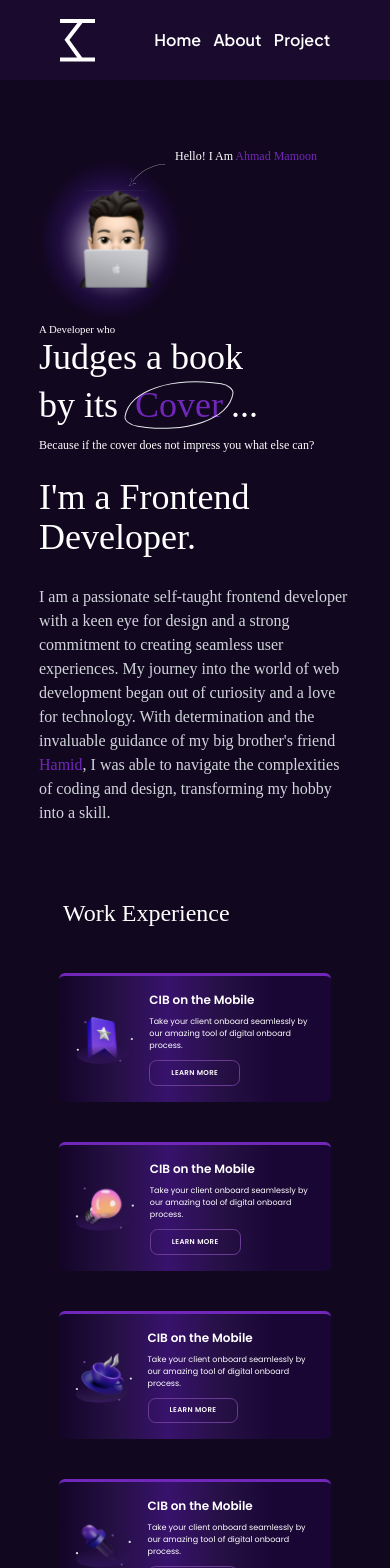
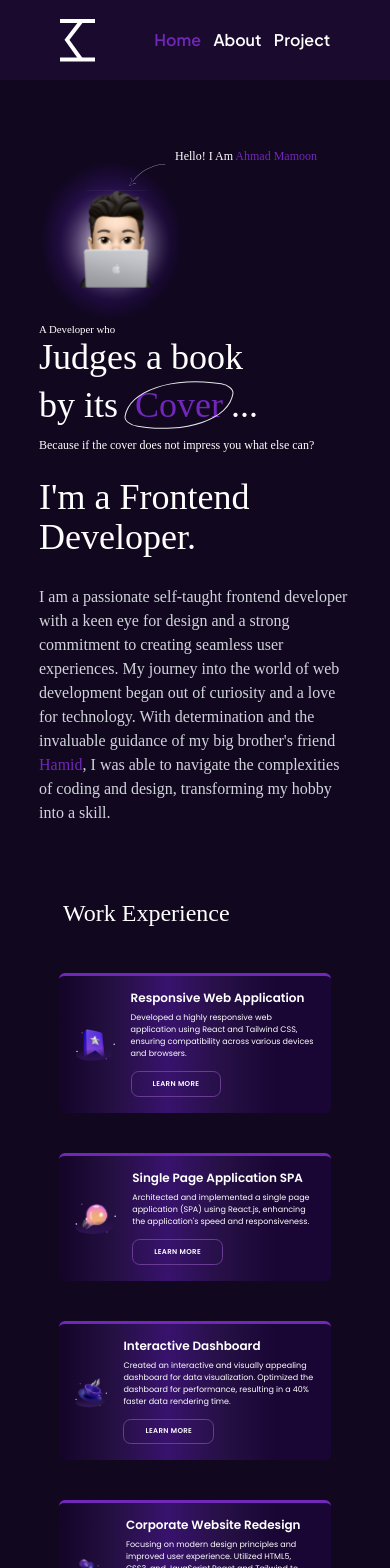
Before and after one commit to Ahmad-code077/Portfolio, a React (Vite) app: page / in a window 390 px wide. Shown: the top 1568 px of the page. Built offline with nearby package versions, Linux system fonts and the light colour scheme; a web font is replaced by a local one.

Commit message:
Some more changes

```diff
--- a/src/Components/Footer.jsx
+++ b/src/Components/Footer.jsx
@@ -47,11 +47,11 @@ const Footer = () => {
         </ul>
         <div className='flex items-center justify-center flex-col gap-2'>
           <h1 className='text-xl tracking-widest'>Reach me out</h1>
-          <div className='flex items-center justify-center gap-5 text-2xl text-[#9858D3]'>
+          <div className='flex items-center justify-center gap-5 text-2xl text-white '>
             <div
               data-tip={toolTip}
               onClick={handleCopy}
-              className={`${isHovered ? 'tooltip' : ''}`}
+              className={`${isHovered ? 'tooltip' : ''} hover:text-[#9858D3]`}
               onMouseEnter={() => setIsHovered(true)}
               onMouseLeave={() => setIsHovered(false)}
             >
@@ -62,7 +62,9 @@ const Footer = () => {
               return (
                 <div
                   key={id}
-                  className={`${isHovered ? 'tooltip' : ''}`}
+                  className={`${
+                    isHovered ? 'tooltip' : ''
+                  } hover:text-[#9858D3]`}
                   data-tip={tip}
                   onMouseEnter={() => setIsHovered(true)}
                   onMouseLeave={() => setIsHovered(false)}
--- a/src/Components/Navbar.jsx
+++ b/src/Components/Navbar.jsx
@@ -1,4 +1,4 @@
-import { Link } from 'react-router-dom';
+import { Link, Route, NavLink } from 'react-router-dom';
 import logo from '../assets/logo/Logo.svg';
 import about from '../Path/About';
 const Navbar = () => {
@@ -11,14 +11,22 @@ const Navbar = () => {
           </div>
         </Link>
         <ul className='flex justify-between text-white w-44 sm:w-72 '>
-          <li className='text-base font-semibold hover:text-[#7127BA] sm:text-xl '>
-            <Link to={'/'}>Home</Link>
+          <li
+            className={` text-base font-semibold hover:text-[#7127BA] sm:text-xl `}
+          >
+            <NavLink exact={'true'} to={'/'} className='active-link'>
+              Home
+            </NavLink>
           </li>
           <li className='text-base font-semibold hover:text-[#7127BA] sm:text-xl '>
-            <Link to={'/about'}>About</Link>
+            <NavLink to={'/about'} className='active-link'>
+              About
+            </NavLink>
           </li>
           <li className='text-base font-semibold hover:text-[#7127BA] sm:text-xl '>
-            <Link to={'/project'}>Project</Link>
+            <NavLink to={'/project'} className='active-link'>
+              Project
+            </NavLink>
           </li>
         </ul>
       </nav>
--- a/src/Components/WorkExp.jsx
+++ b/src/Components/WorkExp.jsx
@@ -1,6 +1,7 @@
 import data from '../data';
 import gradient from '../assets/hero_images/Gradient.svg';
 const WorkExp = () => {
+  console.log(data);
   return (
     <section className='max-w-[80vw]  mx-auto mt-12'>
       <h2 className='text-2xl p-6'>Work Experience</h2>
@@ -13,7 +14,7 @@ const WorkExp = () => {
 
         <div className='flex flex-wrap font-poppins'>
           {data.map((item) => {
-            const { heading, para, id, image } = item;
+            const { heading, para, id, image, url } = item;
             return (
               <div key={id} className='w-full md:w-1/2 p-2'>
                 <article className='border-t-[3px] border-[#7127BA] bg-customGradient max-h-48 flex items-center justify-center m-3 p-4 rounded-md hover:scale-105 duration-100 ease-in-out'>
@@ -25,12 +26,17 @@ const WorkExp = () => {
                     />
                   </div>
                   <div className='text-start flex flex-col gap-2'>
-                    <h4 className='text-xs font-semibold sm:text-2xl md:text-[1.12rem] xl:text-3xl'>
+                    <h4 className='text-xs font-semibold sm:text-xl md:text-base xl:text-2xl leading-3 '>
                       {heading}
                     </h4>
-                    <p className='text-[8px]'>{para}</p>
+                    <div>
+                      <p className='text-[8px] inline-block'>{para[0]}</p>
+                      <p className='text-[8px] hidden  lg:block '>{para[1]}</p>
+                    </div>
                     <div className='cursor-pointer relative link  ease-in-out duration-500 w-[67.49px] capitalize'>
-                      <a className='z-10'>Learn More</a>
+                      <a className='z-10 p-5' href={url} target='_'>
+                        Learn More
+                      </a>
                     </div>
                   </div>
                 </article>
--- a/src/Path/Analytics.jsx
+++ b/src/Path/Analytics.jsx
@@ -3,7 +3,7 @@ const Analytics = () => {
     <main className='max-w-[90vw] sm:max-w-[80vw] lg:max-w-[70vw]  mx-auto mt-24'>
       <section className='flex flex-col gap-6 '>
         <div className='flex items-start justify-start flex-col gap-2'>
-          <h1 className='text-3xl font-bold tracking-tight md:text-5xl'>
+          <h1 className='text-3xl font-bold tracking-tight md:text-5xl '>
             Analytics
           </h1>
           <p className='text-gray-300 leading-7'>
--- a/src/Path/NoPage.jsx
+++ b/src/Path/NoPage.jsx
@@ -2,7 +2,7 @@ import { FaLightbulb } from 'react-icons/fa';
 const NoPage = () => {
   return (
     <section className=''>
-      <div className='flex items-center justify-center my-28 flex-col font-poppins gap-4'>
+      <div className='flex items-center justify-center my-48 flex-col font-poppins gap-4'>
         <FaLightbulb className='text-7xl animate-pulse text-yellow-300' />
         <h1 className='text-3xl md:text-5xl tracking-wide font-bold'>
           404 Not found
--- a/src/data.jsx
+++ b/src/data.jsx
@@ -35,31 +35,43 @@ import { Link } from 'react-router-dom';
 export default [
   {
     id: 1,
-    heading: 'CIB on the Mobile		',
-    para: `Take your client onboard seamlessly by our amazing
-tool of digital onboard process.`,
+    heading: 'Responsive Web Application ',
+    para: [
+      `Developed a highly responsive web application using React and Tailwind CSS, ensuring compatibility across various devices and browsers. `,
+      ` Improved page load time by 30% through efficient coding practices and optimization techniques. Collaborated with backend developers to integrate RESTful APIs seamlessly.`,
+    ],
     image: firstImg,
+    url: 'https://www.w3schools.com/css/css_rwd_intro.asp',
   },
   {
     id: 2,
-    heading: 'CIB on the Mobile		',
-    para: `Take your client onboard seamlessly by our amazing
-tool of digital onboard process.`,
+    heading: 'Single Page Application SPA',
+    para: [
+      `Architected and implemented a single page application (SPA) using React.js, enhancing the application's speed and responsiveness.`,
+      ` Integrated state management with Redux to handle complex user interactions and data flow. Coordinated with UX designers to ensure a seamless user experience.`,
+    ],
     image: secondImg,
+    url: 'https://medium.com/@diegogauna.developer/creating-a-single-page-app-spa-in-react-using-react-router-db37b89b3f73',
   },
   {
     id: 3,
-    heading: 'CIB on the Mobile		',
-    para: `Take your client onboard seamlessly by our amazing
-tool of digital onboard process.`,
+    heading: 'Interactive Dashboard ',
+    para: [
+      `Created an interactive and visually appealing dashboard for data visualization. Optimized the dashboard for performance, resulting in a 40% faster data rendering time.`,
+      `Ensured the application was accessible and user-friendly, receiving positive feedback from stakeholders.`,
+    ],
     image: thirdImg,
+    url: 'https://www.phocassoftware.com/resources/blog/what-is-an-interactive-dashboard',
   },
   {
     id: 4,
-    heading: 'CIB on the Mobile		',
-    para: `Take your client onboard seamlessly by our amazing
-tool of digital onboard process.`,
+    heading: 'Corporate Website Redesign',
+    para: [
+      `Focusing on modern design principles and improved user experience. Utilized HTML5, CSS3, and JavaScript,React and Tailwind to create responsive layouts`,
+      `  and interactive elements. Conducted user testing sessions to gather feedback and iteratively enhance the website.`,
+    ],
     image: fourthImg,
+    url: 'https://react.dev/',
   },
 ];
 
```
